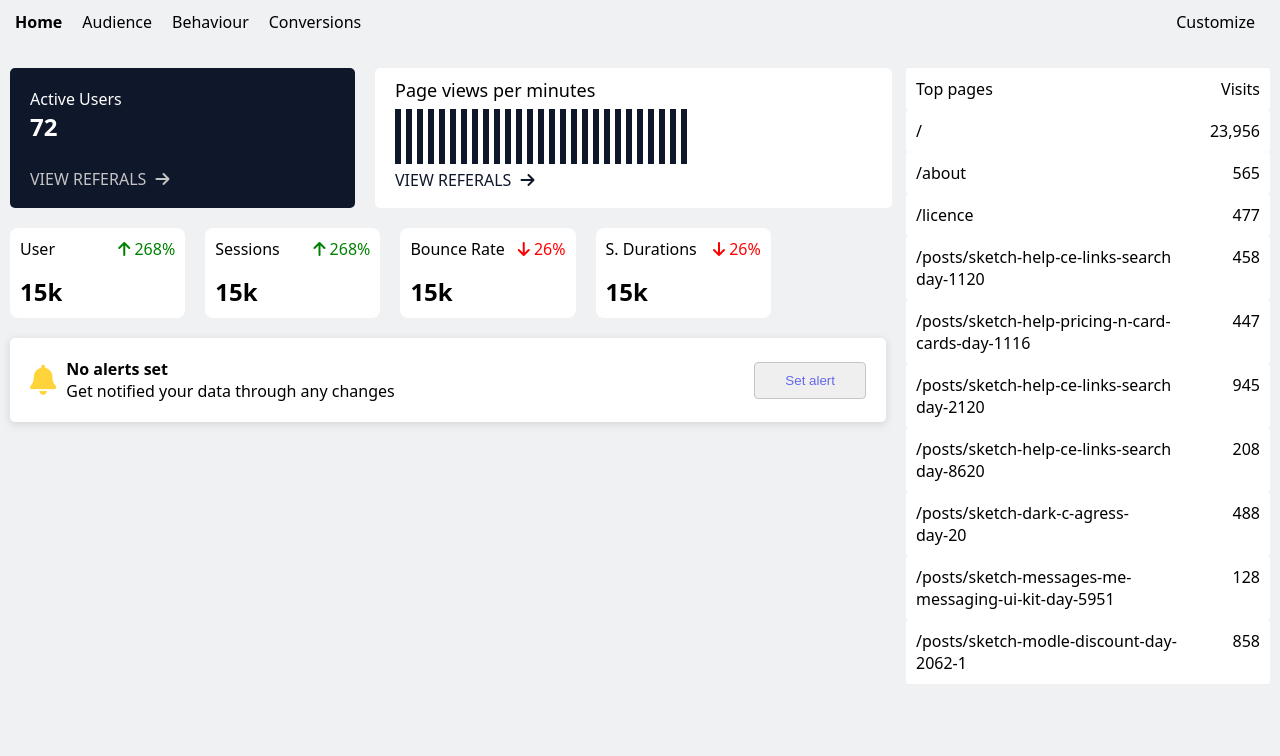
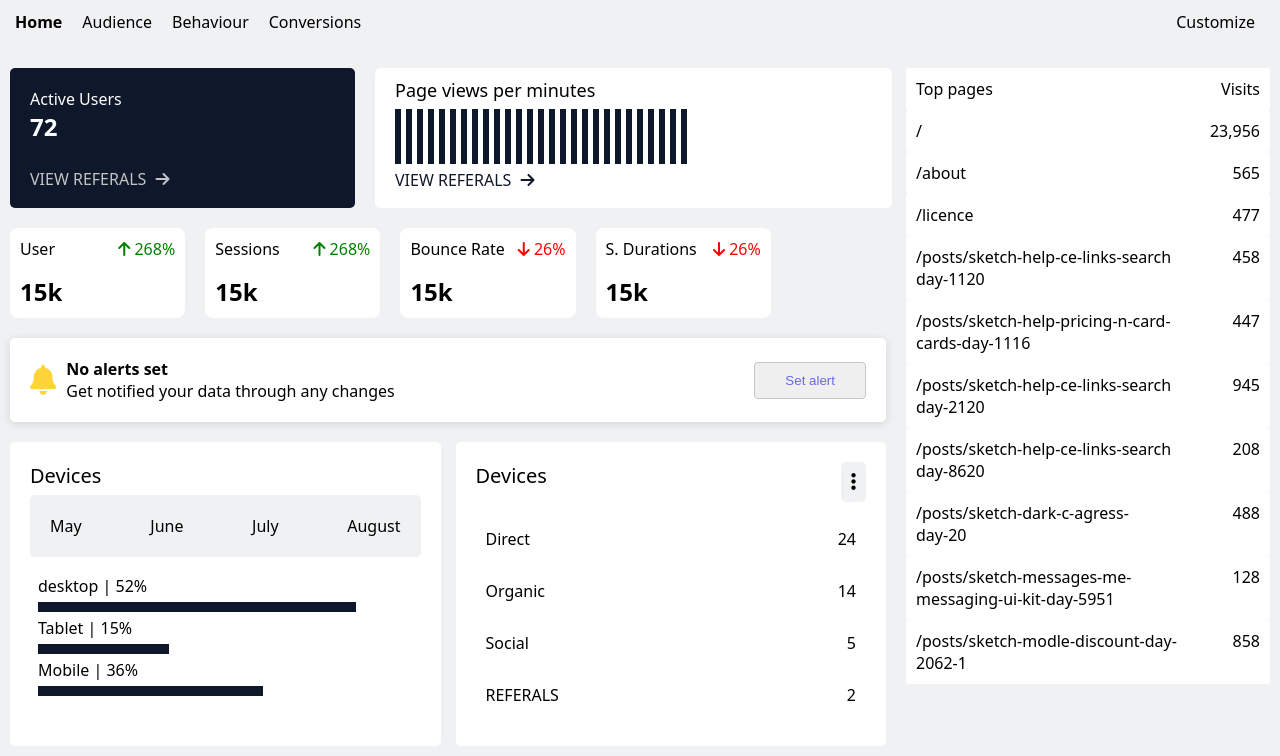
Before and after one commit to Fensley/analystics-dashboard, a plain HTML site: page index.html in a window 1280 px wide. Shown: the part 82-838 px from the top of the page. Before the commit the page ends 800 px from the top, so only its background shows below. Drawn offline with Linux system fonts and the light colour scheme.

Commit message:
initial commit

```diff
--- a/index.html
+++ b/index.html
@@ -188,6 +188,58 @@
         </div>
       </div>
     </div>
+
+    <div class="last-comp">
+      <div class="last">
+        <p>Devices</p>
+        <div class="last-children">
+          <span>May</span>
+          <span>June</span>
+          <span>July</span>
+          <span>August</span>
+        </div>
+        <div class="devices">
+          <p>desktop | 52%</p>
+          <div class="fordestop"></div>
+
+          <p>Tablet | 15%</p>
+          <div class="fortablet"></div>
+
+          <p>Mobile | 36%</p>
+          <div class="forMobile"></div>
+        </div>
+      </div>
+      <!--  -->
+
+      <div class="last-two">
+        <div class="two-data">
+          <div class="xxxlast">
+            <p class="xxx2"> Devices</p>
+            <p class="xxx2"><i class="fa-solid fa-ellipsis-vertical"></i></p>
+          </div>
+
+          <div class="xxxlast1">
+            <p> Direct</p>
+            <p>24</p>
+          </div>
+
+          <div class="xxxlast1">
+            <p> Organic</p>
+            <p>14</p>
+          </div>
+
+          <div class="xxxlast1">
+            <p> Social</p>
+            <p>5</p>
+          </div>
+
+          <div class="xxxlast1">
+            <p>REFERALS</p>
+            <p>2</p>
+          </div>
+        </div>
+      </div>
+    </div>
   </section>
 </body>
 
--- a/style.css
+++ b/style.css
@@ -198,3 +198,104 @@ button:hover{
   display: flex;
   justify-content: space-between;
 }
+i{
+  cursor: pointer;
+}
+/*  */
+.last-comp{
+
+  /* border: 1px solid; */
+  margin-top: 20px;
+  display: flex;
+  gap: 15px;
+}
+.last{
+  background-color: white;
+  width: 50%;
+    padding: 20px;
+    border-radius: 5px;
+
+}
+.last > p  {
+  margin-bottom: 6px;
+  font-size: 20px;
+}
+.last-children{
+  background-color: #f0f1f3;
+  border-radius: 5px;
+  display: flex;
+  justify-content: space-between;
+  padding:10px;
+  margin-bottom: 10px;
+}
+.last-children span{
+  padding:  10px;
+  border-radius: 5px;
+  cursor: pointer;
+  transition: 0.3s ease;
+  font-weight: 500;
+  display: flex;
+  gap: 5px;
+}
+.last-children span:hover{
+background-color: white;
+}
+.devices{
+  padding: 8px;
+}
+.devices p {
+  margin-bottom: 5px;
+}
+.fordestop{
+ height: 10px;
+ background-color: #0F172A;
+ width: 85%;
+   margin-bottom: 5px;
+}
+.fortablet{
+ height: 10px;
+ background-color: #0F172A;
+ width: 35%;
+   margin-bottom: 5px;
+}
+.forMobile{
+ height: 10px;
+ background-color: #0F172A;
+ width: 60%;
+}
+/*  */
+.last-two{
+  background-color: white;
+  width: 50%;
+  padding: 20px;
+  border-radius: 5px;
+}
+.xxxlast{
+  display: flex;
+  justify-content: space-between;
+  margin-bottom: 10px;
+}
+.xxx2{
+    margin-bottom: 6px;
+  font-size: 20px;
+}
+.fa-ellipsis-vertical{
+background-color: #f0f1f3;
+padding: 10px;
+border-radius: 5px;
+}
+.xxxlast1{
+  display: flex;
+  justify-content: space-between;
+  margin-bottom: 10px;
+transition: 0.3s ease;
+  padding: 10px;
+  border-radius: 5px;
+}
+.xxxlast1  p {
+  font-weight: 500;
+}
+.xxxlast1:hover{
+  cursor: pointer;
+  background-color: #f0f1f3;
+}
```
